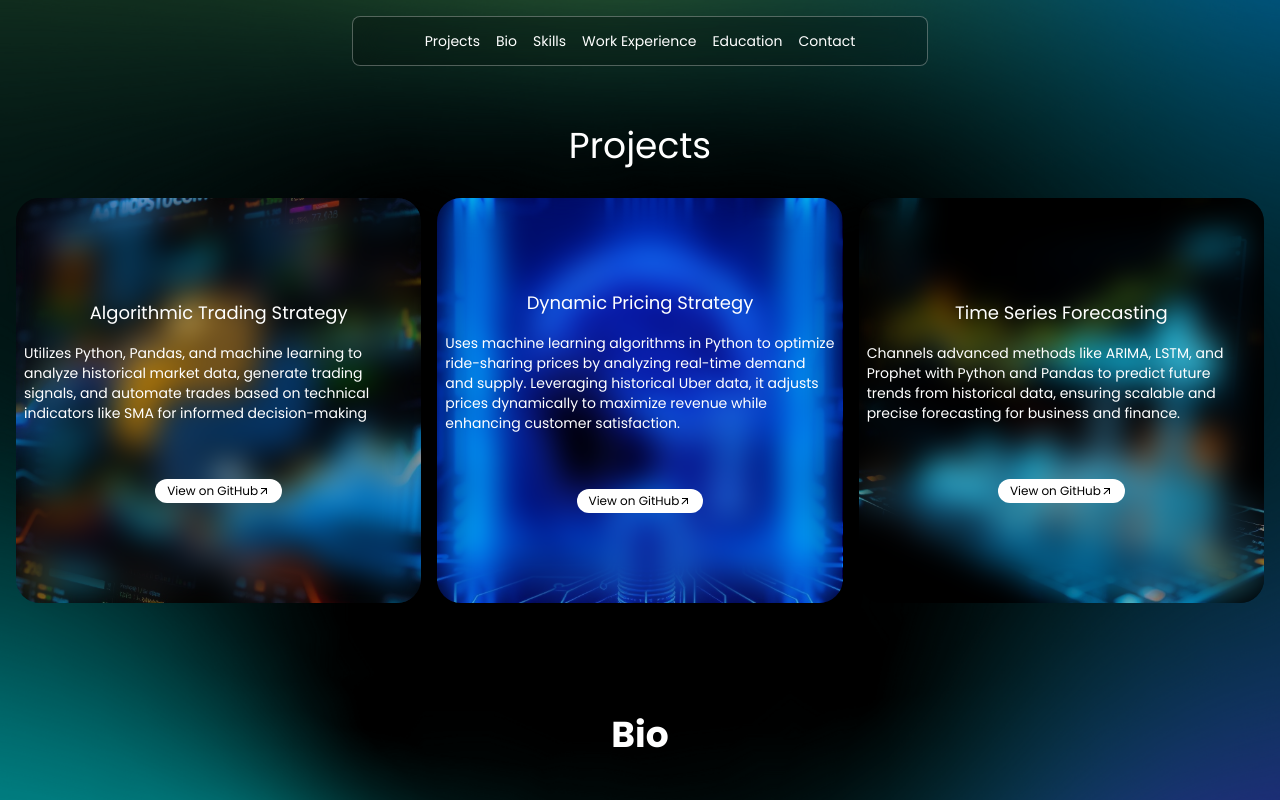
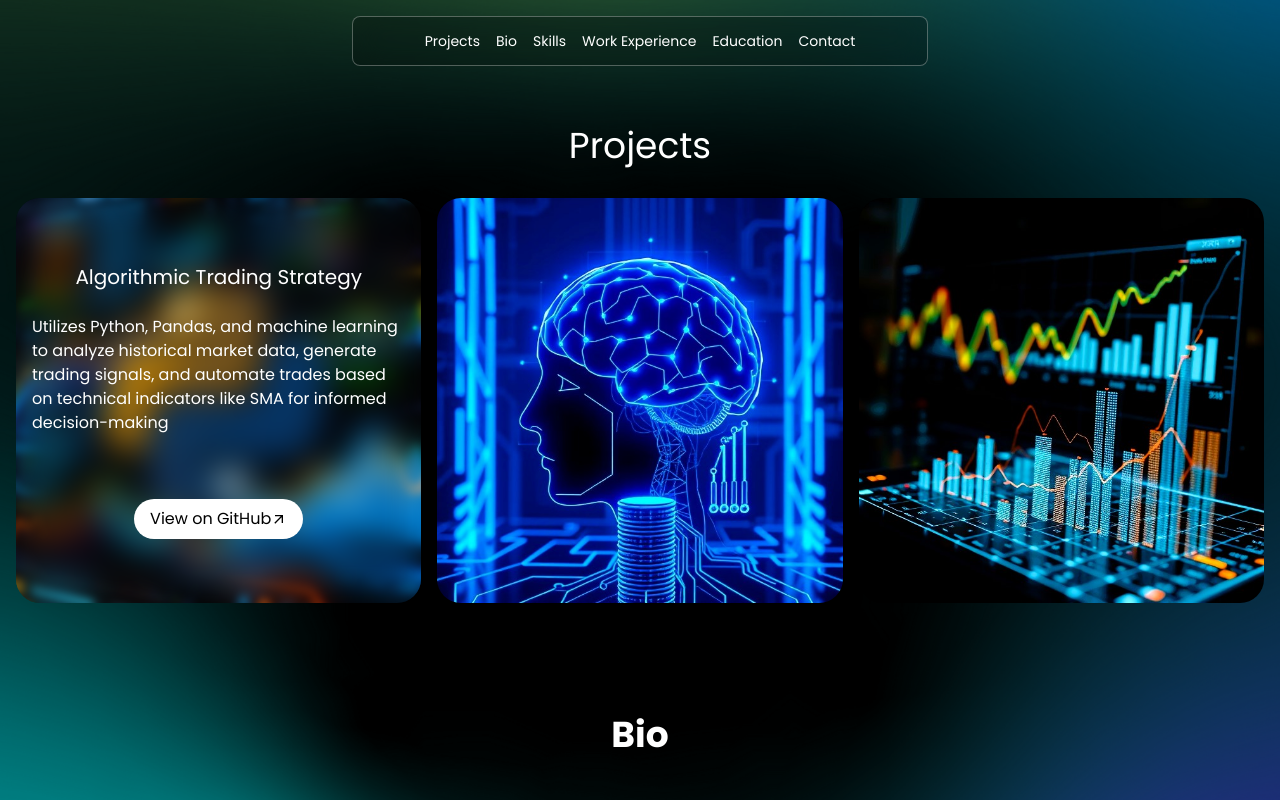
Before and after one commit to Shreyansh055/Shrey_55, a React (Vite) app: page / in a window 1280 px wide. Both pictures are taken after a click on the element 218 px from the left and 1234 px from the top of the page. Shown: the part 834-1634 px from the top of the page. Built offline with nearby package versions, Linux system fonts and the light colour scheme.

Commit message:
Final commit

```diff
--- a/src/App.jsx
+++ b/src/App.jsx
@@ -1,4 +1,4 @@
-import './styles.css';  // Make sure the path is correct
+import './styles.css'
 import Bio from "./components/Bio"
 import Hero from "./components/Hero"
 import Navbar from "./components/Navbar"
--- a/src/components/Projects.jsx
+++ b/src/components/Projects.jsx
@@ -1,15 +1,13 @@
-import { useState } from "react";
 import { MdArrowOutward } from "react-icons/md";
 import { PROJECTS } from "../constants";
 import { motion } from "framer-motion";
+import { useState } from "react";
 
 const Projects = () => {
-  // State to handle tapped project (for mobile behavior)
-  const [tappedProject, setTappedProject] = useState(null);
+    const [activeProject, setActiveProject] = useState(null);
 
-  // Function to toggle project details on tap (mobile view)
-  const handleTap = (project) => {
-    setTappedProject(tappedProject === project ? null : project);
+    const handleToggle = (projectId) => {
+        setActiveProject((prev) => (prev === projectId ? null : projectId));
     };
 
     return (
@@ -22,39 +20,42 @@ const Projects = () => {
             >
                 Projects
             </motion.h2>
-
             <div className="grid grid-cols-1 gap-4 md:grid-cols-2 lg:grid-cols-3">
                 {PROJECTS.map((project) => (
                     <motion.div
+                        key={project.id}
                         initial={{ opacity: 0, scale: 0.9 }}
                         whileInView={{ opacity: 1, scale: 1 }}
                         transition={{ duration: 0.5 }}
-            key={project.id}
+                        whileHover={{ scale: 1.05 }}
                         className="group relative overflow-hidden rounded-3xl"
-            onClick={() => handleTap(project)} // Handle tap for mobile
+                        onClick={() => handleToggle(project.id)} // For tap on mobile
                     >
                         <motion.img
                             whileHover={{ scale: 1.1 }}
                             src={project.image}
                             alt={project.name}
-              className="h-full w-full object-cover transition-transform duration-500 group-hover:scale-110"
+                            className={`h-full w-full object-cover transition-transform duration-500 ${
+                                activeProject === project.id ? "scale-110 blur-sm" : "group-hover:scale-110"
+                            }`}
                         />
-
-            {/* Show project details for desktop and mobile */}
-            {(tappedProject === project || window.innerWidth > 768) && (
                         <motion.div
                             initial={{ opacity: 0 }}
-                animate={{ opacity: 1 }}
+                            animate={{
+                                opacity: activeProject === project.id ? 1 : 0, // Conditional for mobile tap
+                            }}
                             transition={{ duration: 0.5 }}
-                className="absolute inset-0 flex flex-col items-center justify-center text-white backdrop-blur-lg transition-opacity duration-500 group-hover:opacity-100"
+                            className={`absolute inset-0 flex flex-col items-center justify-center text-white backdrop-blur-lg transition-opacity duration-500 ${
+                                activeProject === project.id ? "opacity-100" : "group-hover:opacity-100"
+                            }`}
                         >
-                <h3 className="mb-2 text-xl sm:text-lg">{project.name}</h3>
-                <p className="mb-12 p-4 sm:p-2 sm:text-sm">{project.description}</p>
+                            <h3 className="mb-2 text-xl">{project.name}</h3>
+                            <p className="mb-12 p-4">{project.description}</p>
                             <a
                                 href={project.githubLink}
                                 target="_blank"
                                 rel="noopener noreferrer"
-                  className="rounded-full bg-white px-4 py-2 text-black hover:bg-gray-300 sm:px-3 sm:py-1 sm:text-xs"
+                                className="rounded-full bg-white px-4 py-2 text-black hover:bg-gray-300"
                             >
                                 <div className="flex items-center">
                                     <span>View on GitHub</span>
@@ -62,7 +63,6 @@ const Projects = () => {
                                 </div>
                             </a>
                         </motion.div>
-            )}
                     </motion.div>
                 ))}
             </div>
--- a/src/constants/index.jsx
+++ b/src/constants/index.jsx
@@ -45,6 +45,7 @@ export const PROJECTS = [
       "Utilizes Python, Pandas, and machine learning to analyze historical market data, generate trading signals, and automate trades based on technical indicators like SMA for informed decision-making",
     image: projectImage1,
     githubLink: "https://github.com/Shreyansh055/Trading_Algorithm_055.git",
+    tooltip: "Trading Algorithm with Python",
   },
   {
     id: 2,
@@ -53,8 +54,8 @@ export const PROJECTS = [
       "Uses machine learning algorithms in Python to optimize ride-sharing prices by analyzing real-time demand and supply. Leveraging historical Uber data, it adjusts prices dynamically to maximize revenue while enhancing customer satisfaction.",
     image: projectImage2,
     githubLink: "https://github.com/Shreyansh055/Dynamic_Pricing_Strategy_055.git",
+    tooltip: "Dynamic Pricing with ML",
   },
-
   {
     id: 6,
     name: "Time Series Forecasting",
@@ -62,8 +63,10 @@ export const PROJECTS = [
       "Channels advanced methods like ARIMA, LSTM, and Prophet with Python and Pandas to predict future trends from historical data, ensuring scalable and precise forecasting for business and finance.",
     image: projectImage6,
     githubLink: "https://github.com/Shreyansh055/Time-Series-Forecasting_055.git",
+    tooltip: "Forecasting with Time Series Analysis",
   },
 ];
+
 
 
 export const BIO = [
```
Also changed, not shown: 1 other file (tests, documents, lock files or other folders). Lines whose indentation alone changed are shown as unchanged.
